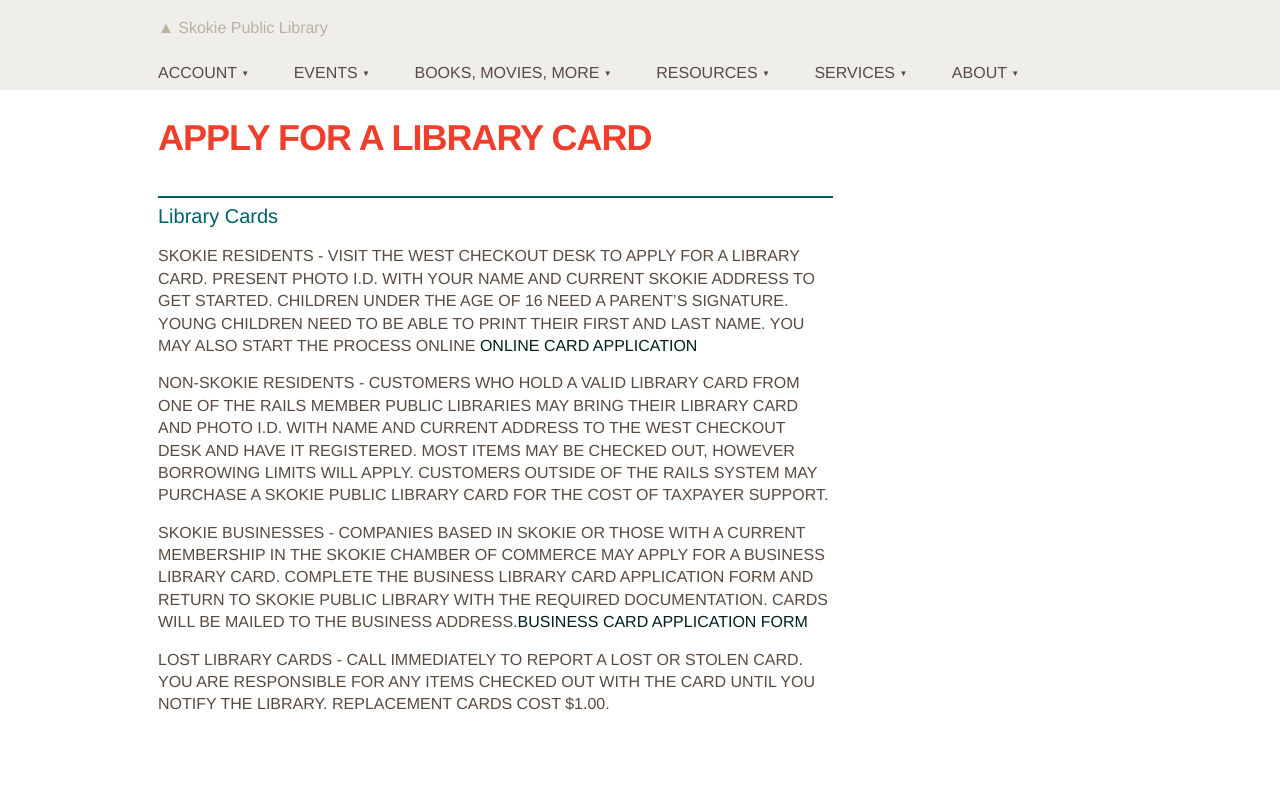
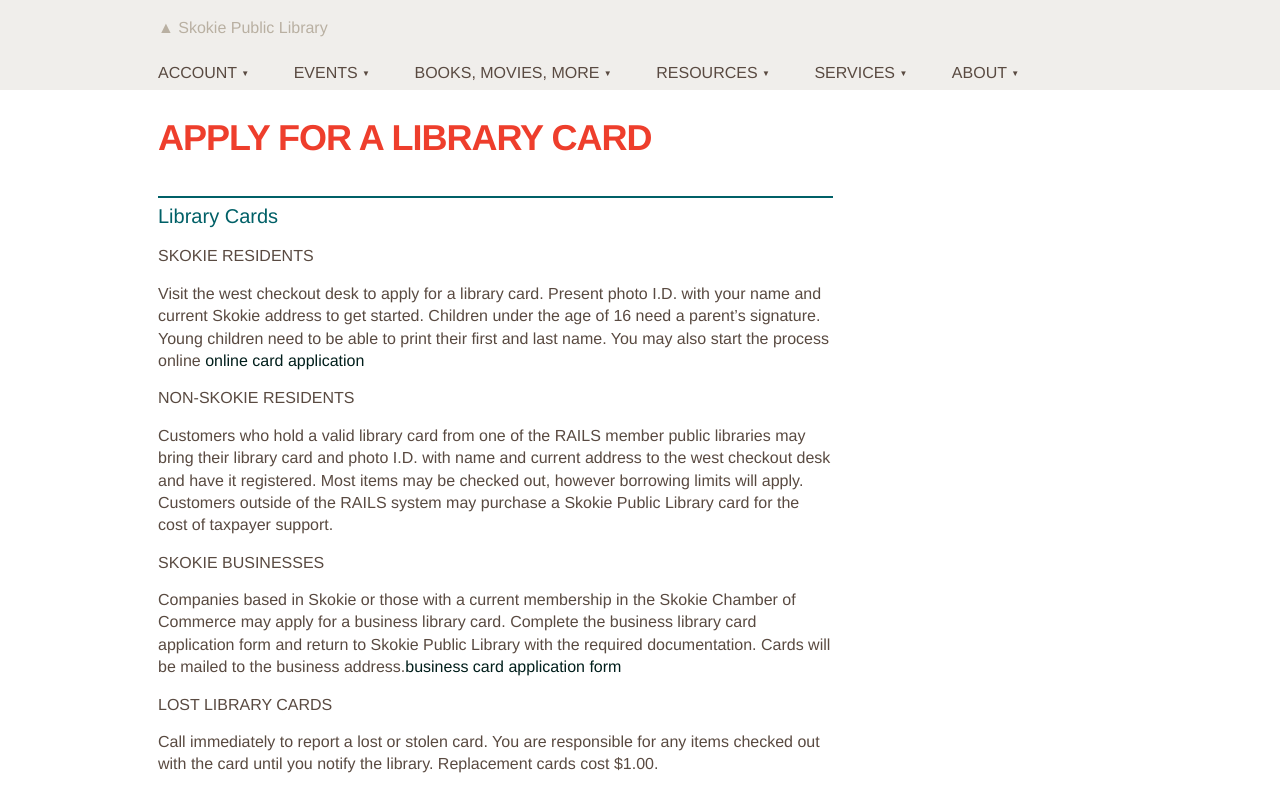
Before and after one commit to skokielibrary/spl-content, a Jekyll site: the page built from _content/eileen/account--apply.markdown, in a window 1280 px wide. Shown: the top 812 px of the page. Built offline with Jekyll 4.4.1, drawn with Linux system fonts in a browser that asks for light colours.

```diff
--- a/_content/eileen/account--apply.markdown
+++ b/_content/eileen/account--apply.markdown
@@ -5,7 +5,11 @@ published: true
 ---
 
 ##Library Cards
-###Skokie Residents - Visit the west checkout desk to apply for a library card. Present photo I.D. with your name and current Skokie address to get started. Children under the age of 16 need a parent's signature. Young children need to be able to print their first and last name. You may also start the process online [online card application]()
-###Non-Skokie Residents - Customers who hold a valid library card from one of the RAILS member public libraries may bring their library card and photo I.D. with name and current address to the west checkout desk and have it registered. Most items may be checked out, however borrowing limits will apply. Customers outside of the RAILS system may purchase a Skokie Public Library card for the cost of taxpayer support.
-###Skokie Businesses - Companies based in Skokie or those with a current membership in the Skokie Chamber of Commerce may apply for a business library card. Complete the business library card application form and return to Skokie Public Library with the required documentation. Cards will be mailed to the business address.[business card application form]()
-###Lost Library Cards - Call immediately to report a lost or stolen card. You are responsible for any items checked out with the card until you notify the library. Replacement cards cost $1.00.
+###Skokie Residents
+Visit the west checkout desk to apply for a library card. Present photo I.D. with your name and current Skokie address to get started. Children under the age of 16 need a parent's signature. Young children need to be able to print their first and last name. You may also start the process online [online card application]()
+###Non-Skokie Residents
+Customers who hold a valid library card from one of the RAILS member public libraries may bring their library card and photo I.D. with name and current address to the west checkout desk and have it registered. Most items may be checked out, however borrowing limits will apply. Customers outside of the RAILS system may purchase a Skokie Public Library card for the cost of taxpayer support.
+###Skokie Businesses
+Companies based in Skokie or those with a current membership in the Skokie Chamber of Commerce may apply for a business library card. Complete the business library card application form and return to Skokie Public Library with the required documentation. Cards will be mailed to the business address.[business card application form]()
+###Lost Library Cards
+Call immediately to report a lost or stolen card. You are responsible for any items checked out with the card until you notify the library. Replacement cards cost $1.00.
```
